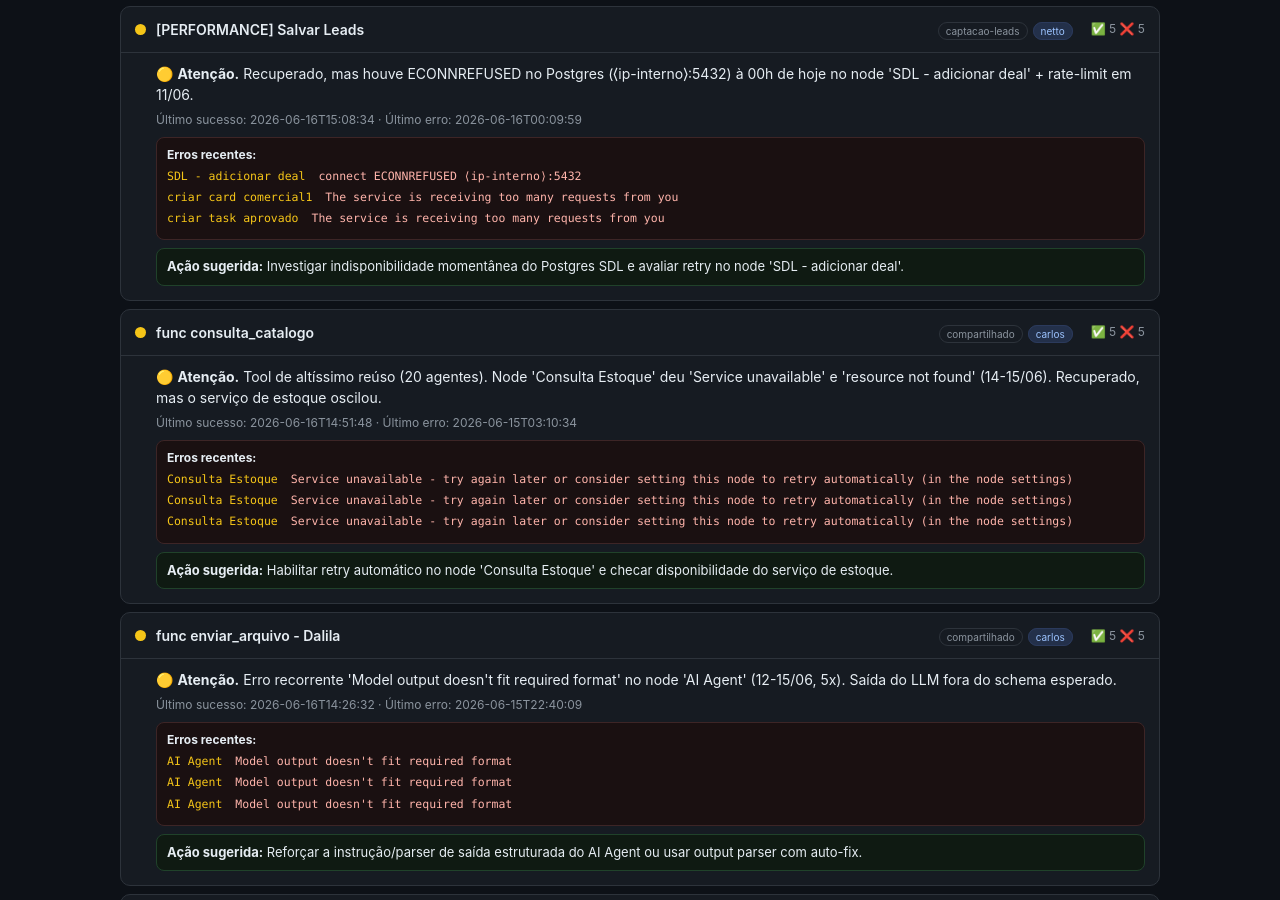
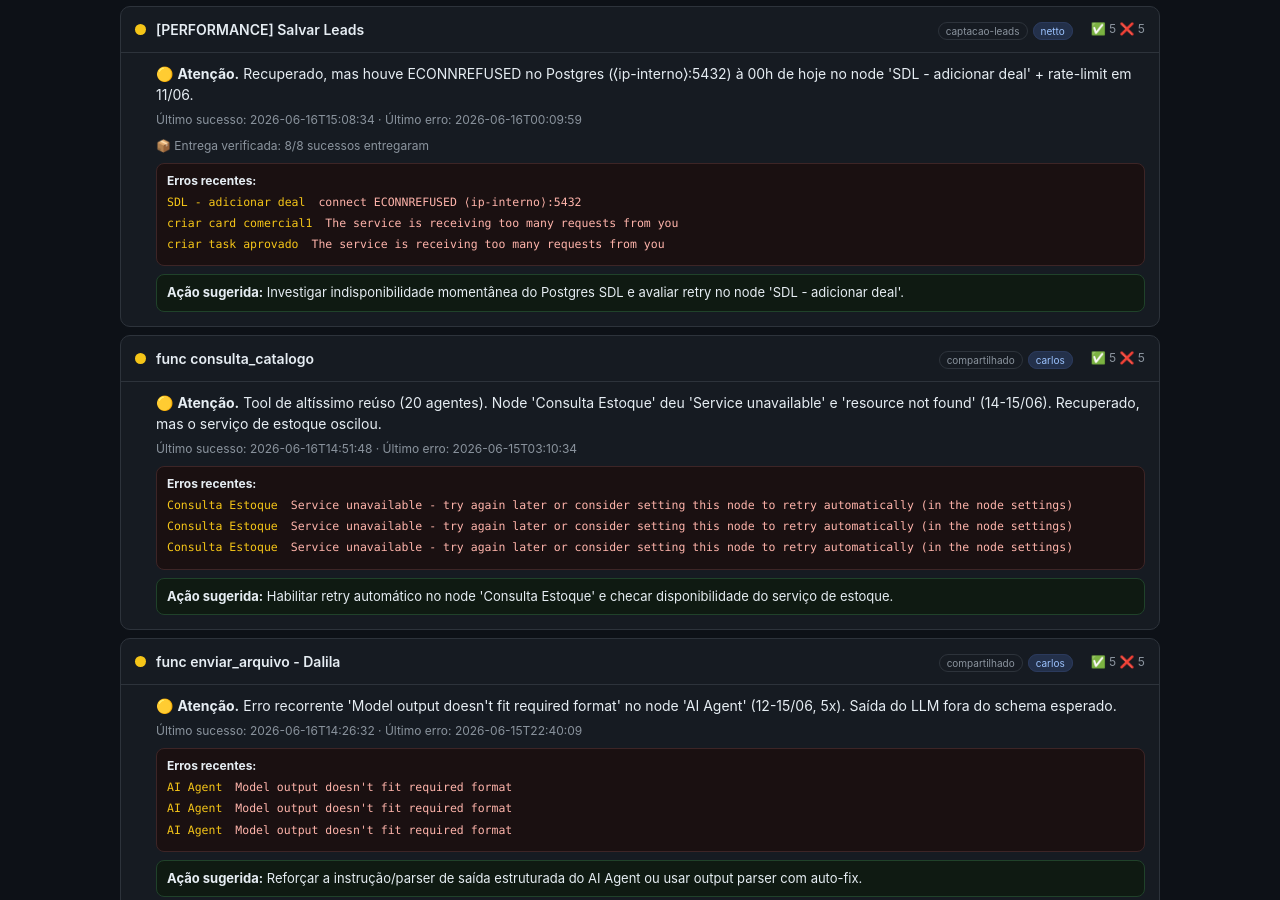
Before and after one commit to MtAlberone/salesops-saude-fluxos, a plain HTML site: page history/salesops-health-2026-06-16.html in a window 1280 px wide. Shown: the part 1680-2580 px from the top of the page. Drawn offline with Linux system fonts and the light colour scheme.

Commit message:
Relatório de saúde dos fluxos — 2026-06-16

```diff
--- a/history/salesops-health-2026-06-16.html
+++ b/history/salesops-health-2026-06-16.html
@@ -89,6 +89,7 @@ h1{margin:0;font-size:22px}h1 b{color:var(--amarelo)}
   <div class="cbody">
     <div class="diag">🔴 <b>Problema.</b> Provável DUPLICATA MORTA: 0 sucessos, 5 erros 'connection cannot be established (host incorreto)' no node 'buscar fase' e nenhuma execução desde 09/06. O equivalente ativo e saudável é 'SDL - Distribuir Leads Proximo da Fila'.</div>
     <div class="ts">Último sucesso: — · Último erro: 2026-06-09T19:57:34</div>
+
     <div class="errs"><b>Erros recentes:</b><div class="err"><span class="node">buscar fase</span> The connection cannot be established, this usually occurs due to an incorrect host (domain) value</div><div class="err"><span class="node">buscar fase</span> The connection cannot be established, this usually occurs due to an incorrect host (domain) value</div><div class="err"><span class="node">buscar fase</span> The connection cannot be established, this usually occurs due to an incorrect host (domain) value</div></div>
     <div class="rec"><b>Ação sugerida:</b> Confirmar com o Netto se é legado/duplicado e desativar/remover; se ainda for usado, corrigir o host do node 'buscar fase'.</div>
   </div>
@@ -103,6 +104,7 @@ h1{margin:0;font-size:22px}h1 b{color:var(--amarelo)}
   <div class="cbody">
     <div class="diag">🟡 <b>Atenção.</b> Erros recorrentes 'The row you are trying to update doesn't exist' (node 'Registra Analise Solicitada') e 'Bad request' (Atualizar Card). Recuperado hoje.</div>
     <div class="ts">Último sucesso: 2026-06-16T11:30:01 · Último erro: 2026-06-15T14:28:08</div>
+
     <div class="errs"><b>Erros recentes:</b><div class="err"><span class="node">Registra Analise Solicitada</span> The row you are trying to update doesn't exist</div><div class="err"><span class="node">Atualizar Card</span> Bad request - please check your parameters</div><div class="err"><span class="node">Registra Analise Solicitada</span> The row you are trying to update doesn't exist</div></div>
     <div class="rec"><b>Ação sugerida:</b> Validar existência do registro antes do update e revisar parâmetros do card no Pipedrive.</div>
   </div>
@@ -117,6 +119,7 @@ h1{margin:0;font-size:22px}h1 b{color:var(--amarelo)}
   <div class="cbody">
     <div class="diag">🟡 <b>Atenção.</b> Erros recorrentes 'Bad request' no node 'criar nota cadastro' (4x) e dependência 'buscar deals' não executada. Provável payload/condição quebrando um ramo.</div>
     <div class="ts">Último sucesso: 2026-06-16T06:40:48 · Último erro: 2026-06-11T20:58:32</div>
+
     <div class="errs"><b>Erros recentes:</b><div class="err"><span class="node">criar nota cadastro</span> Bad request - please check your parameters</div><div class="err"><span class="node">criar nota cadastro</span> Bad request - please check your parameters</div><div class="err"><span class="node">criar nota cadastro</span> Bad request - please check your parameters</div></div>
     <div class="rec"><b>Ação sugerida:</b> Revisar parâmetros do node 'criar nota cadastro' e o condicional que pula 'buscar deals'.</div>
   </div>
@@ -131,6 +134,7 @@ h1{margin:0;font-size:22px}h1 b{color:var(--amarelo)}
   <div class="cbody">
     <div class="diag">🟡 <b>Atenção.</b> Recuperado, mas houve ECONNREFUSED no Postgres (⟨ip-interno⟩:5432) à 00h de hoje no node 'SDL - adicionar deal' + rate-limit em 11/06.</div>
     <div class="ts">Último sucesso: 2026-06-16T15:08:34 · Último erro: 2026-06-16T00:09:59</div>
+    <div class="ts">📦 Entrega verificada: 8/8 sucessos entregaram</div>
     <div class="errs"><b>Erros recentes:</b><div class="err"><span class="node">SDL - adicionar deal</span> connect ECONNREFUSED ⟨ip-interno⟩:5432</div><div class="err"><span class="node">criar card comercial1</span> The service is receiving too many requests from you</div><div class="err"><span class="node">criar task aprovado</span> The service is receiving too many requests from you</div></div>
     <div class="rec"><b>Ação sugerida:</b> Investigar indisponibilidade momentânea do Postgres SDL e avaliar retry no node 'SDL - adicionar deal'.</div>
   </div>
@@ -145,6 +149,7 @@ h1{margin:0;font-size:22px}h1 b{color:var(--amarelo)}
   <div class="cbody">
     <div class="diag">🟡 <b>Atenção.</b> Tool de altíssimo reúso (20 agentes). Node 'Consulta Estoque' deu 'Service unavailable' e 'resource not found' (14-15/06). Recuperado, mas o serviço de estoque oscilou.</div>
     <div class="ts">Último sucesso: 2026-06-16T14:51:48 · Último erro: 2026-06-15T03:10:34</div>
+
     <div class="errs"><b>Erros recentes:</b><div class="err"><span class="node">Consulta Estoque</span> Service unavailable - try again later or consider setting this node to retry automatically (in the node settings)</div><div class="err"><span class="node">Consulta Estoque</span> Service unavailable - try again later or consider setting this node to retry automatically (in the node settings)</div><div class="err"><span class="node">Consulta Estoque</span> Service unavailable - try again later or consider setting this node to retry automatically (in the node settings)</div></div>
     <div class="rec"><b>Ação sugerida:</b> Habilitar retry automático no node 'Consulta Estoque' e checar disponibilidade do serviço de estoque.</div>
   </div>
@@ -159,6 +164,7 @@ h1{margin:0;font-size:22px}h1 b{color:var(--amarelo)}
   <div class="cbody">
     <div class="diag">🟡 <b>Atenção.</b> Erro recorrente 'Model output doesn't fit required format' no node 'AI Agent' (12-15/06, 5x). Saída do LLM fora do schema esperado.</div>
     <div class="ts">Último sucesso: 2026-06-16T14:26:32 · Último erro: 2026-06-15T22:40:09</div>
+
     <div class="errs"><b>Erros recentes:</b><div class="err"><span class="node">AI Agent</span> Model output doesn't fit required format</div><div class="err"><span class="node">AI Agent</span> Model output doesn't fit required format</div><div class="err"><span class="node">AI Agent</span> Model output doesn't fit required format</div></div>
     <div class="rec"><b>Ação sugerida:</b> Reforçar a instrução/parser de saída estruturada do AI Agent ou usar output parser com auto-fix.</div>
   </div>
@@ -173,6 +179,7 @@ h1{margin:0;font-size:22px}h1 b{color:var(--amarelo)}
   <div class="cbody">
     <div class="diag">🟡 <b>Atenção.</b> 'Multiple matches found' no node 'Estagio diferente?' 3x hoje + 'Wrong type: 171 é number, esperava string'. A busca de deal está retornando múltiplos resultados.</div>
     <div class="ts">Último sucesso: 2026-06-16T14:52:41 · Último erro: 2026-06-16T11:49:43</div>
+
     <div class="errs"><b>Erros recentes:</b><div class="err"><span class="node">Estagio diferente?</span> Multiple matches found</div><div class="err"><span class="node">Estagio diferente?</span> Multiple matches found</div><div class="err"><span class="node">Estagio diferente?</span> Multiple matches found</div></div>
     <div class="rec"><b>Ação sugerida:</b> Tornar a busca de deal mais específica (evitar múltiplos matches) e converter o id para string na condição.</div>
   </div>
@@ -187,6 +194,7 @@ h1{margin:0;font-size:22px}h1 b{color:var(--amarelo)}
   <div class="cbody">
     <div class="diag">🟡 <b>Atenção.</b> Mesmo padrão do mover_card: 'Multiple matches found' (node Analise Credito) hoje + 'Bad request' no Pipedrive. Recuperado, mas recorrente.</div>
     <div class="ts">Último sucesso: 2026-06-16T14:53:37 · Último erro: 2026-06-16T11:49:25</div>
+
     <div class="errs"><b>Erros recentes:</b><div class="err"><span class="node">Analise Credito1</span> Multiple matches found</div><div class="err"><span class="node">Analise Credito1</span> Multiple matches found</div><div class="err"><span class="node">Analise Credito</span> Multiple matches found</div></div>
     <div class="rec"><b>Ação sugerida:</b> Refinar a busca para retornar 1 registro e validar parâmetros do update no Pipedrive.</div>
   </div>
@@ -201,6 +209,7 @@ h1{margin:0;font-size:22px}h1 b{color:var(--amarelo)}
   <div class="cbody">
     <div class="diag">🟡 <b>Atenção.</b> Tool de altíssimo reúso (16 agentes). Bug de código hoje: 'Cannot read properties of undefined (reading parts)' no node 'organizar informações1' + 'Service unavailable'. Último erro 14:51, sucesso 14:53.</div>
     <div class="ts">Último sucesso: 2026-06-16T14:53:24 · Último erro: 2026-06-16T14:51:40</div>
+
     <div class="errs"><b>Erros recentes:</b><div class="err"><span class="node">organizar informações1</span> Service unavailable - try again later or consider setting this node to retry automatically (in the node settings)</div><div class="err"><span class="node">organizar informações1</span> Cannot read properties of undefined (reading 'parts')</div><div class="err"><span class="node">organizar informações1</span> Service unavailable - try again later or consider setting this node to retry automatically (in the node settings)</div></div>
     <div class="rec"><b>Ação sugerida:</b> Tratar resposta undefined (campo 'parts') no node 'organizar informações1' e habilitar retry no Service unavailable.</div>
   </div>
@@ -215,6 +224,7 @@ h1{margin:0;font-size:22px}h1 b{color:var(--amarelo)}
   <div class="cbody">
     <div class="diag">🟡 <b>Atenção.</b> Cron com metade das execuções falhando: 'Your request is invalid' no node 'Upadte File' (commit GitHub). Backups parciais.</div>
     <div class="ts">Último sucesso: 2026-06-16T09:20:55 · Último erro: 2026-06-16T03:20:55</div>
+
     <div class="errs"><b>Erros recentes:</b><div class="err"><span class="node">Upadte File</span> Your request is invalid or could not be processed by the service</div><div class="err"><span class="node">Upadte File</span> Your request is invalid or could not be processed by the service</div><div class="err"><span class="node">Upadte File</span> Your request is invalid or could not be processed by the service</div></div>
     <div class="rec"><b>Ação sugerida:</b> Investigar o node 'Upadte File' — possível conflito de SHA/arquivo ou rate-limit da API do GitHub.</div>
   </div>
@@ -229,6 +239,7 @@ h1{margin:0;font-size:22px}h1 b{color:var(--amarelo)}
   <div class="cbody">
     <div class="diag">🟡 <b>Atenção.</b> Cron diário: sem execução registrada hoje (16/06) na janela e erros de rate-limit (09-12/06) no node 'pegar pipeline'. As execuções levam horas.</div>
     <div class="ts">Último sucesso: 2026-06-15T05:00:26 · Último erro: 2026-06-12T05:00:26</div>
+
     <div class="errs"><b>Erros recentes:</b><div class="err"><span class="node">pegar pipeline</span> The service is receiving too many requests from you</div><div class="err"><span class="node">pegar pipeline</span> The service is receiving too many requests from you</div><div class="err"><span class="node">pegar pipeline</span> The service is receiving too many requests from you</div></div>
     <div class="rec"><b>Ação sugerida:</b> Confirmar se rodou hoje; adicionar throttle/backoff no node 'pegar pipeline' para evitar rate-limit do Pipedrive.</div>
   </div>
@@ -243,6 +254,7 @@ h1{margin:0;font-size:22px}h1 b{color:var(--amarelo)}
   <div class="cbody">
     <div class="diag">🟡 <b>Atenção.</b> Gateway timeout no node 'Cadastro Planilha' (Google Sheets) 4x em 15/06 + schema mismatch em 'midias_equipamentos' (00h hoje). Recuperado.</div>
     <div class="ts">Último sucesso: 2026-06-16T14:59:36 · Último erro: 2026-06-16T00:00:30</div>
+    <div class="ts">📦 Entrega verificada: 8/8 sucessos entregaram</div>
     <div class="errs"><b>Erros recentes:</b><div class="err"><span class="node">midias_equipamentos</span> Received tool input did not match expected schema
 
 ✖ Required
@@ -260,6 +272,7 @@ h1{margin:0;font-size:22px}h1 b{color:var(--amarelo)}
   <div class="cbody">
     <div class="diag">🟡 <b>Atenção.</b> PRINCIPAL ATIVO. Burst hoje (13:20-13:24) de 'last can't be used on undefined value' no node 'guardrail_output' (4x seguidas) + 'service not able to process' no 'Enviar hyper2'. Recuperou às 14:52, mas é bug ativo no guardrail.</div>
     <div class="ts">Último sucesso: 2026-06-16T14:53:08 · Último erro: 2026-06-16T13:24:02</div>
+    <div class="ts">📦 Entrega verificada: 8/8 sucessos entregaram</div>
     <div class="errs"><b>Erros recentes:</b><div class="err"><span class="node">guardrail_output</span> last can't be used on undefined value</div><div class="err"><span class="node">guardrail_output</span> last can't be used on undefined value</div><div class="err"><span class="node">guardrail_output</span> last can't be used on undefined value</div></div>
     <div class="rec"><b>Ação sugerida:</b> Corrigir 'guardrail_output' para tratar saída undefined (proteger o .last) e investigar instabilidade do envio Hyperflow.</div>
   </div>
@@ -275,6 +288,7 @@ h1{margin:0;font-size:22px}h1 b{color:var(--amarelo)}
     <div class="diag">⚪ <b>Sem dados.</b> Nenhuma execução (sucesso ou erro) na janela. Pode ser webhook pouco acionado ou legado.</div>
     <div class="ts">Último sucesso: — · Último erro: —</div>
 
+
     <div class="rec"><b>Ação sugerida:</b> Verificar se o gatilho ainda é usado ou se o fluxo virou legado.</div>
   </div>
 </div>
@@ -289,6 +303,7 @@ h1{margin:0;font-size:22px}h1 b{color:var(--amarelo)}
     <div class="diag">⚪ <b>Sem dados.</b> Sem execuções na janela — campanha de disparo sob demanda. Sem alarme.</div>
     <div class="ts">Último sucesso: — · Último erro: —</div>
 
+
     <div class="rec"><b>Ação sugerida:</b> Confirmar se havia disparo planejado no período.</div>
   </div>
 </div>
@@ -302,6 +317,7 @@ h1{margin:0;font-size:22px}h1 b{color:var(--amarelo)}
   <div class="cbody">
     <div class="diag">🟢 <b>Saudável.</b> Router A2A: timeouts no node 'Especialistas' e rate-limit no RAG (09-11/06); rodando normal hoje. Monitorar.</div>
     <div class="ts">Último sucesso: 2026-06-16T14:51:27 · Último erro: 2026-06-11T18:50:08</div>
+
     <div class="errs"><b>Erros recentes:</b><div class="err"><span class="node">Especialistas</span> Request timed out.</div><div class="err"><span class="node">Especialistas</span> Request timed out.</div><div class="err"><span class="node">RAG_Base_Conhecimentos5</span> The service is receiving too many requests from you</div></div>
 
   </div>
@@ -316,6 +332,7 @@ h1{margin:0;font-size:22px}h1 b{color:var(--amarelo)}
   <div class="cbody">
     <div class="diag">🟢 <b>Saudável.</b> Erros antigos de rate-limit e 'Parsing failed'; sucessos recentes hoje.</div>
     <div class="ts">Último sucesso: 2026-06-16T15:08:07 · Último erro: 2026-06-15T11:43:08</div>
+
     <div class="errs"><b>Erros recentes:</b><div class="err"><span class="node">Update a deal1</span> The service is receiving too many requests from you</div><div class="err"><span class="node">Personalizar Mensagem</span> Parsing failed</div><div class="err"><span class="node">Personalizar Mensagem</span> Parsing failed</div></div>
 
   </div>
@@ -332,6 +349,7 @@ h1{margin:0;font-size:22px}h1 b{color:var(--amarelo)}
     <div class="ts">Último sucesso: 2026-06-16T03:40:03 · Último erro: —</div>
 
 
+
   </div>
 </div>
 <div class="card" data-status="ok" data-dono="netto" data-frente="captacao-leads">
@@ -344,6 +362,7 @@ h1{margin:0;font-size:22px}h1 b{color:var(--amarelo)}
   <div class="cbody">
     <div class="diag">🟢 <b>Saudável.</b> Sucessos recentes, sem erros na janela.</div>
     <div class="ts">Último sucesso: 2026-06-16T14:29:05 · Último erro: —</div>
+
 
 
   </div>
@@ -360,6 +379,7 @@ h1{margin:0;font-size:22px}h1 b{color:var(--amarelo)}
     <div class="ts">Último sucesso: 2026-06-16T13:10:17 · Último erro: —</div>
 
 
+
   </div>
 </div>
 <div class="card" data-status="ok" data-dono="carlos" data-frente="compartilhado">
@@ -372,6 +392,7 @@ h1{margin:0;font-size:22px}h1 b{color:var(--amarelo)}
   <div class="cbody">
     <div class="diag">🟢 <b>Saudável.</b> Rate-limit recorrente no RAG_Base_Conhecimentos (tema comum hoje); recuperado. Monitorar quota da base de conhecimento.</div>
     <div class="ts">Último sucesso: 2026-06-16T14:51:23 · Último erro: 2026-06-16T00:01:15</div>
+
     <div class="errs"><b>Erros recentes:</b><div class="err"><span class="node">RAG_Base_Conhecimentos</span> The service is receiving too many requests from you</div><div class="err"><span class="node">RAG_Base_Conhecimentos</span> The service is receiving too many requests from you</div><div class="err"><span class="node">RAG_Base_Conhecimentos</span> The service is receiving too many requests from you</div></div>
 
   </div>
@@ -388,6 +409,7 @@ h1{margin:0;font-size:22px}h1 b{color:var(--amarelo)}
     <div class="ts">Último sucesso: 2026-06-16T15:09:06 · Último erro: —</div>
 
 
+
   </div>
 </div>
 <div class="card" data-status="ok" data-dono="carlos" data-frente="compartilhado">
@@ -400,6 +422,7 @@ h1{margin:0;font-size:22px}h1 b{color:var(--amarelo)}
   <div class="cbody">
     <div class="diag">🟢 <b>Saudável.</b> Sem erros na janela.</div>
     <div class="ts">Último sucesso: 2026-06-16T13:57:31 · Último erro: —</div>
+
 
 
   </div>
@@ -416,6 +439,7 @@ h1{margin:0;font-size:22px}h1 b{color:var(--amarelo)}
     <div class="ts">Último sucesso: 2026-06-16T14:10:11 · Último erro: —</div>
 
 
+
   </div>
 </div>
 <div class="card" data-status="ok" data-dono="carlos" data-frente="compartilhado">
@@ -428,6 +452,7 @@ h1{margin:0;font-size:22px}h1 b{color:var(--amarelo)}
   <div class="cbody">
     <div class="diag">🟢 <b>Saudável.</b> 1 erro transitório 'service not able to process' (Transferir Hyper) em 15/06; ok desde então.</div>
     <div class="ts">Último sucesso: 2026-06-16T15:05:31 · Último erro: 2026-06-15T12:50:33</div>
+
     <div class="errs"><b>Erros recentes:</b><div class="err"><span class="node">Transferir Hyper</span> The service was not able to process your request</div></div>
 
   </div>
@@ -444,6 +469,7 @@ h1{margin:0;font-size:22px}h1 b{color:var(--amarelo)}
     <div class="ts">Último sucesso: 2026-06-15T14:19:32 · Último erro: —</div>
 
 
+
   </div>
 </div>
 <div class="card" data-status="ok" data-dono="carlos" data-frente="compartilhado">
@@ -456,6 +482,7 @@ h1{margin:0;font-size:22px}h1 b{color:var(--amarelo)}
   <div class="cbody">
     <div class="diag">🟢 <b>Saudável.</b> Burst de rate-limit (node 'Buscar Deal') em 14/06; recuperado, sem erros desde.</div>
     <div class="ts">Último sucesso: 2026-06-16T14:52:38 · Último erro: 2026-06-14T19:53:23</div>
+
     <div class="errs"><b>Erros recentes:</b><div class="err"><span class="node">Buscar Deal</span> The service is receiving too many requests from you</div><div class="err"><span class="node">Buscar Deal</span> The service is receiving too many requests from you</div><div class="err"><span class="node">Buscar Deal</span> The service is receiving too many requests from you</div></div>
 
   </div>
@@ -470,6 +497,7 @@ h1{margin:0;font-size:22px}h1 b{color:var(--amarelo)}
   <div class="cbody">
     <div class="diag">🟢 <b>Saudável.</b> 1 erro antigo (09/06) de service unavailable; saudável hoje.</div>
     <div class="ts">Último sucesso: 2026-06-16T14:53:49 · Último erro: 2026-06-09T13:59:58</div>
+
     <div class="errs"><b>Erros recentes:</b><div class="err"><span class="node">chamar_suporte</span> Service unavailable - try again later or consider setting this node to retry automatically (in the node settings)</div></div>
 
   </div>
@@ -486,6 +514,7 @@ h1{margin:0;font-size:22px}h1 b{color:var(--amarelo)}
     <div class="ts">Último sucesso: 2026-06-16T03:10:41 · Último erro: —</div>
 
 
+
   </div>
 </div>
 <div class="card" data-status="ok" data-dono="carlos" data-frente="mariah">
@@ -498,6 +527,7 @@ h1{margin:0;font-size:22px}h1 b{color:var(--amarelo)}
   <div class="cbody">
     <div class="diag">🟢 <b>Saudável.</b> 1 timeout antigo (14/06); rodando ok.</div>
     <div class="ts">Último sucesso: 2026-06-16T13:00:17 · Último erro: 2026-06-14T13:00:58</div>
+
     <div class="errs"><b>Erros recentes:</b><div class="err"><span class="node">agent_followup</span> Request timed out.</div></div>
 
   </div>
@@ -514,6 +544,7 @@ h1{margin:0;font-size:22px}h1 b{color:var(--amarelo)}
     <div class="ts">Último sucesso: 2026-06-16T03:30:08 · Último erro: —</div>
 
 
+
   </div>
 </div>
 <div class="card" data-status="ok" data-dono="estevao" data-frente="planejadora">
@@ -526,6 +557,7 @@ h1{margin:0;font-size:22px}h1 b{color:var(--amarelo)}
   <div class="cbody">
     <div class="diag">🟢 <b>Saudável.</b> PRINCIPAL ATIVO. Erros só em 11/06 ('Bad request procurar deals', 'Node Webhook hasn't been executed'); saudável hoje.</div>
     <div class="ts">Último sucesso: 2026-06-16T15:11:35 · Último erro: 2026-06-11T19:30:19</div>
+    <div class="ts">📦 Entrega verificada: 8/8 sucessos entregaram</div>
     <div class="errs"><b>Erros recentes:</b><div class="err"><span class="node">procurar deals</span> Bad request - please check your parameters</div><div class="err"><span class="node">Enviar orquestradora STIA</span> Node 'Webhook' hasn't been executed</div><div class="err"><span class="node">Enviar orquestradora STIA</span> Node 'Webhook' hasn't been executed</div></div>
 
   </div>
@@ -542,6 +574,7 @@ h1{margin:0;font-size:22px}h1 b{color:var(--amarelo)}
     <div class="ts">Último sucesso: 2026-06-16T14:21:21 · Último erro: —</div>
 
 
+
   </div>
 </div></div>
 <div class="foot">Gerado pela skill <code>salesops-health-check</code> · dados via API n8n SalesOps · últimas 5 execuções de sucesso/erro por fluxo.</div>
```
Also changed, not shown: index.html (+33 -0 lines).
